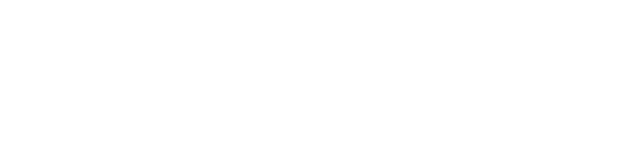
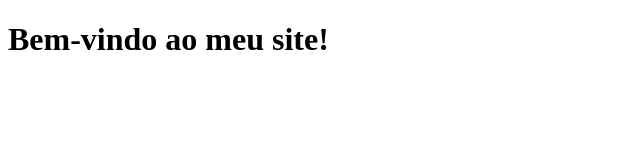
Before and after one commit to michelhenriquefelix1407/meu-negocio-organizado-fx, a plain HTML site: page index.html in a window 1280 px wide. Shown: the whole page, without its empty margins (0-640 px from the left). Drawn offline with Linux system fonts and the light colour scheme.

Commit message:
alteração html

```diff
--- a/index.html
+++ b/index.html
@@ -6,6 +6,7 @@
     <title>Document</title>
 </head>
 <body>
+    <h1>Bem-vindo ao meu site!</h1>
+</body>
 
-</body>
 </html>
```
